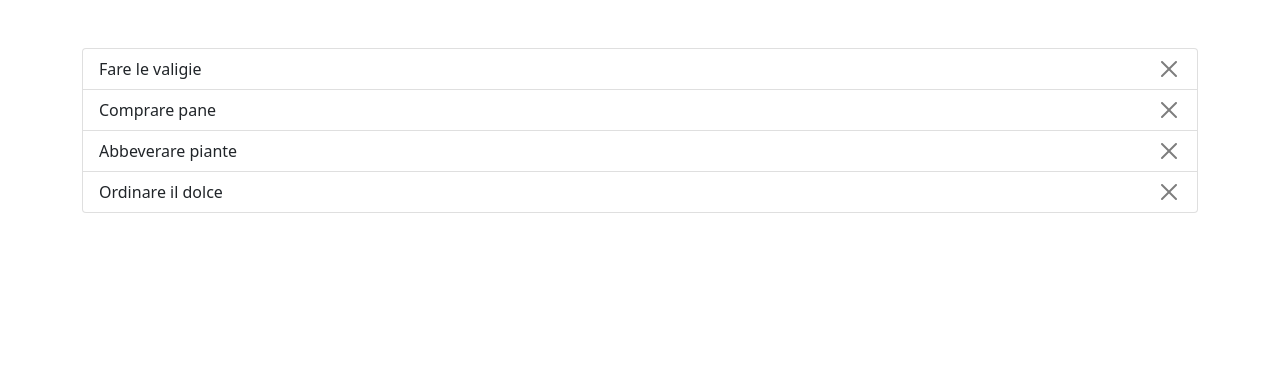
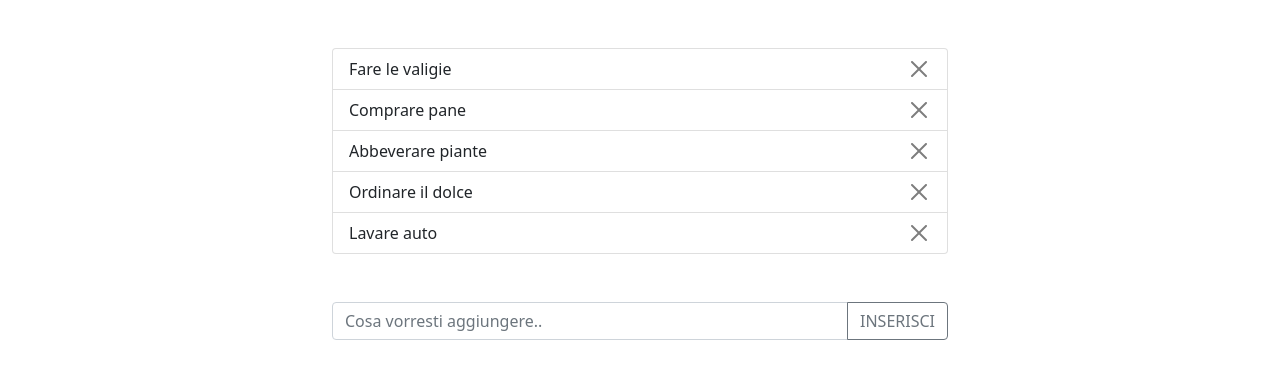
Before and after one commit to Alessandro2014/vue-todolist, a plain HTML site: page index.html in a window 1280 px wide. Drawn offline with nearby package versions, Linux system fonts and the light colour scheme.

Commit message:
errore newTask

```diff
--- a/index.html
+++ b/index.html
@@ -12,13 +12,17 @@
 </head>
 <body>
     <div  id="root">
-        <main class="container mt-5">
+        <main class="container w-50 mt-5">
             <ul class="list-group">
                 <li v-for="(task, i) in tasks" class="list-group-item d-flex justify-content-between">
                     {{task}}
                     <button @click="deletedTask(i)" type="button" class="btn-close" aria-label="Close"></button>
                 </li>
               </ul>
+              <div class="input-group mt-5">
+                <input v-model="newTask" type="text" class="form-control" placeholder="Cosa vorresti aggiungere.." aria-label="Recipient's username" aria-describedby="button-addon2">
+                <button @click="addTask" class="btn btn-outline-secondary" type="button" id="button-addon2">INSERISCI</button>
+              </div>
         </main>
     </div>
 
--- a/js/script.js
+++ b/js/script.js
@@ -1,16 +1,24 @@
 const root = new Vue({
     el: '#root',
     data: {
+        newTask:'',
         tasks:[
             'Fare le valigie',
             'Comprare pane',
             'Abbeverare piante',
             'Ordinare il dolce',
+            'Lavare auto',
         ],
     },
     methods: {
        deletedTask(i){
            this.tasks.splice(i, 1);
-       }
+       },
+       addTask() {
+        if(this.newTask.trim()){
+            this.tasks.push(newTask);
+        }
+        this.newTask = '';
+       },
     },
 });
```
